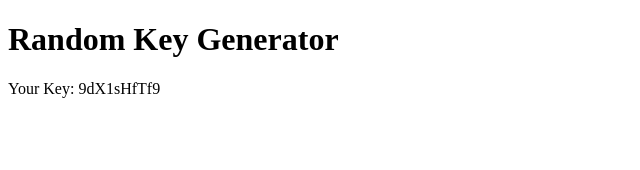
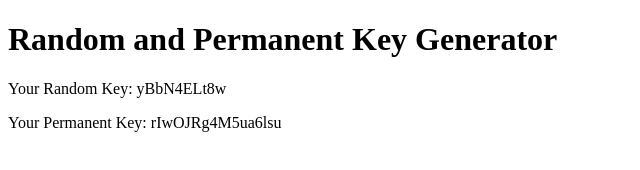
Before and after one commit to Alrbuddy/Alrbuddy.github.io, a plain HTML site: page index.html in a window 1280 px wide. Shown: the whole page, without its empty margins (0-640 px from the left). Drawn offline with Linux system fonts and the light colour scheme.

Commit message:
Update index.html

```diff
--- a/index.html
+++ b/index.html
@@ -2,21 +2,33 @@
 <html>
 <head>
     <title>Key Generator</title>
+    <script src="permanent_key.js"></script>
 </head>
 <body>
-    <h1>Random Key Generator</h1>
-    <p>Your Key: <span id="key"></span></p>
+    <h1>Random and Permanent Key Generator</h1>
+    <p>Your Random Key: <span id="random-key"></span></p>
+    <p>Your Permanent Key: <span id="permanent-key"></span></p>
+
     <script>
-        function generateKey() {
-            const characters = 'ABCDEFGHIJKLMNOPQRSTUVWXYZabcdefghijklmnopqrstuvwxyz0123456789';
-            let key = '';
-            for (let i = 0; i < 10; i++) {
-                const randomIndex = Math.floor(Math.random() * characters.length);
-                key += characters.charAt(randomIndex);
+        document.addEventListener("DOMContentLoaded", function() {
+            // Generate and display random key
+            function generateRandomKey() {
+                var characters = 'ABCDEFGHIJKLMNOPQRSTUVWXYZabcdefghijklmnopqrstuvwxyz0123456789';
+                var randomKey = '';
+                for (var i = 0; i < 10; i++) {
+                    var randomIndex = Math.floor(Math.random() * characters.length);
+                    randomKey += characters.charAt(randomIndex);
+                }
+                return randomKey;
             }
-            document.getElementById('key').textContent = key;
-        }
-        generateKey();
+
+            var randomKey = generateRandomKey();
+            document.getElementById("random-key").textContent = randomKey;
+
+            // Generate and display permanent key
+            var permanentKey = generatePermanentKey();
+            document.getElementById("permanent-key").textContent = permanentKey;
+        });
     </script>
 </body>
 </html>
```
